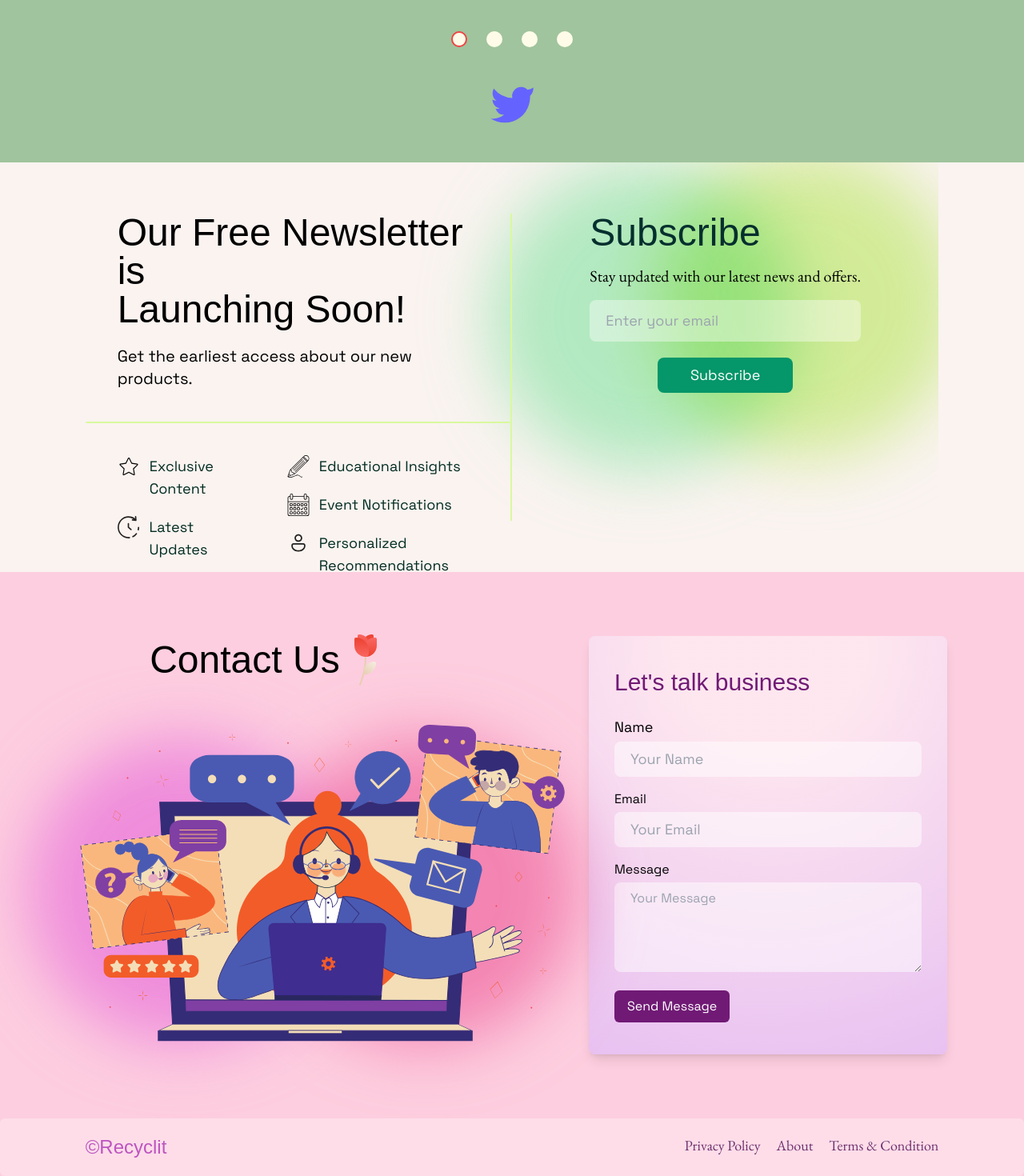
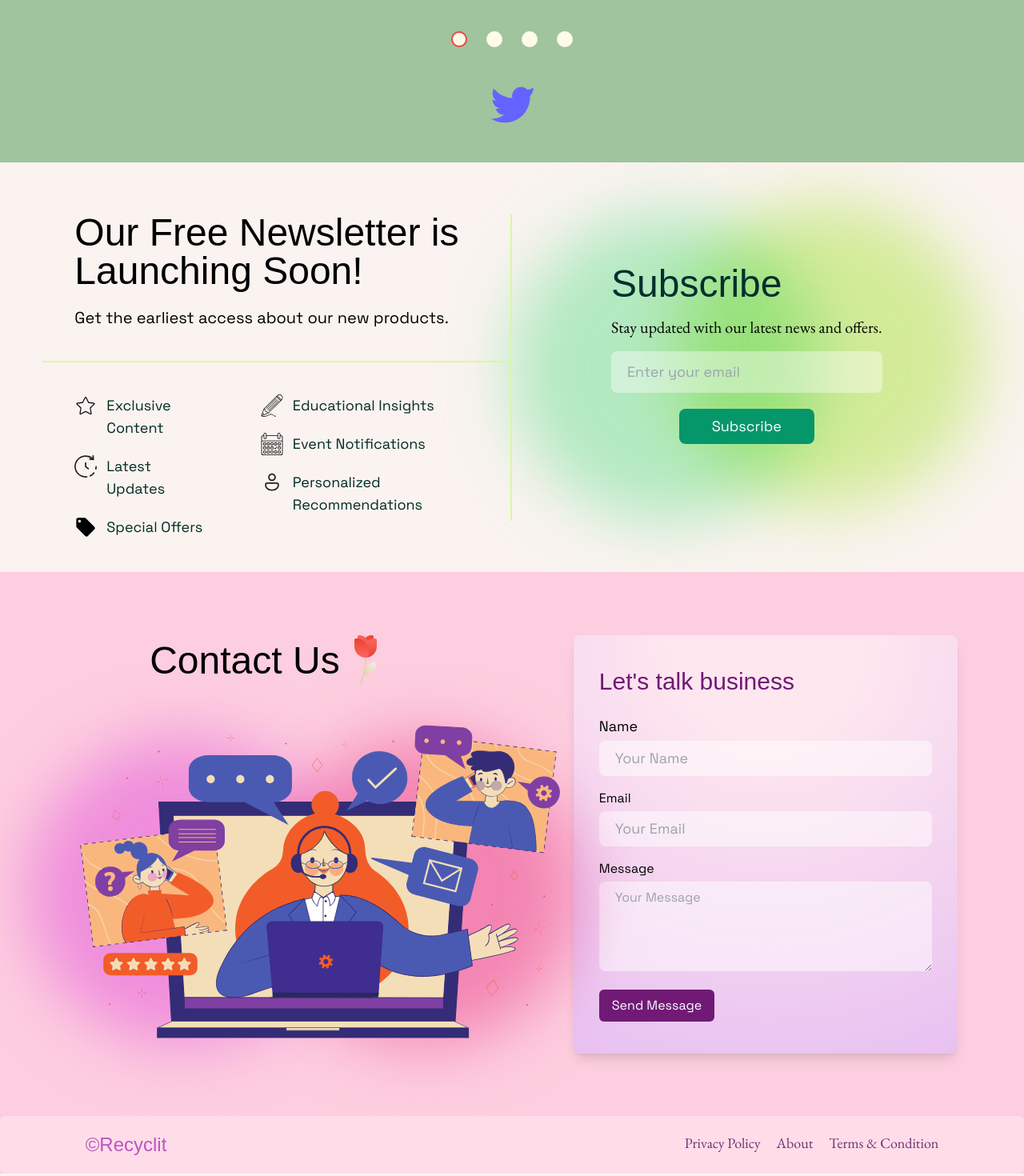
Before and after one commit to RitamSamant/Recycle-It, a Next.js app in the folder frontend/: page / in a window 1280 px wide. Shown: the part 3233-4703 px from the top of the page at 80% size. Built offline with nearby package versions, Linux system fonts and the light colour scheme; a web font is replaced by a local one.

Commit message:
Last Changes

```diff
--- a/frontend/app/pages/Contact.jsx
+++ b/frontend/app/pages/Contact.jsx
@@ -6,7 +6,7 @@
 const Contact = () => {
   return (
     <div className="bg-[#FDCEDF] overflow-x-hidden">
-      <div className="lg:flex justify-between lg:w-[87%] mx-auto items-center h-screen/80">
+      <div className="lg:flex justify-between lg:w-[87%] mx-auto items-center h-[85vh]">
         <div className="flex flex-col">
           <div className="flex phone:mt-10 lg:mt-0">
             <h1 className="font-odesans-semibold phone:text-3xl lg:text-5xl lg:ml-[6.5rem] my-auto phone:px-5 lg:px-0">
@@ -20,7 +20,7 @@
             <Image src={contact} alt="" className="lg:w-[40rem] phone:mt-5 lg:mt-9 relative" />
           </div>
         </div>
-        <div className="card phone:my-10 lg:my-20 rounded-lg shadow-lg py-10 lg:max-w-md lg:w-full phone:w-11/12 phone:mx-auto phone:px-5 lg:px-8">
+        <div className="card rounded-lg shadow-lg py-10 lg:max-w-[30rem] phone:w-11/12 phone:mx-auto phone:px-5 lg:px-8">
           <h1 className="phone:text-2xl lg:text-3xl font-odesans-semibold text-fuchsia-900 mb-6">
             Let's talk business
           </h1>
--- a/frontend/app/pages/Newsletter.jsx
+++ b/frontend/app/pages/Newsletter.jsx
@@ -56,7 +56,7 @@
   ]
 
   return (
-    <div className="mx-auto lg:flex justify-between py-16 lg:w-5/6 overflow-x-hidden">
+    <div className="mx-auto lg:flex justify-between py-16 lg:w-11/12 phone:overflow-x-hidden lg:overflow-x-visible">
       <div className="lg:w-1/2 lg:border-r-[2px] lg:border-lime-200 lg:h-[24rem]">
         <h1 className="font-odesans-semibold phone:text-3xl lg:text-5xl lg:px-10 phone:px-5">
           Our Free Newsletter is <br /> Launching Soon!
@@ -87,7 +87,7 @@
         </div>
       </div>
 
-      <div className="mx-auto my-auto relative phone:mt-16 lg:mt-0">
+      <div className="mx-auto my-auto relative mt-16">
         <div className="absolute -top-20 left-[5rem] -z-10 phone:w-72 phone:h-72 lg:w-96 lg:h-96 bg-lime-300 rounded-full mix-blend-multiply filter blur-2xl opacity-60 animate-blob"></div>
         <div className="absolute -top-16 right-[5rem] -z-10 phone:w-72 phone:h-72 lg:w-96 lg:h-96 bg-green-300 rounded-full mix-blend-multiply filter blur-2xl opacity-60 animate-blob"></div>
         <h2 className="phone:text-3xl lg:text-5xl font-odesans-semibold mb-4 text-teal-950 phone:px-5 lg:px-0">
```
